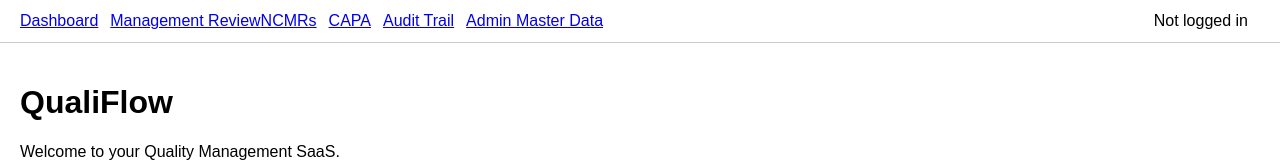
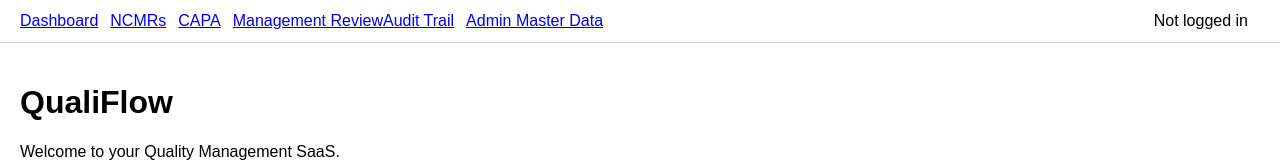
Before and after one commit to Markatcholi/Qualiflow6, a Next.js app: page / in a window 1280 px wide. Shown: the top 162 px of the page. Built offline with nearby package versions, Linux system fonts and the light colour scheme; no server answers.

Commit message:
Reorder Management Review link in AppHeader

```diff
--- a/app/components/AppHeader.tsx
+++ b/app/components/AppHeader.tsx
@@ -47,10 +47,9 @@ export default function AppHeader() {
     >
       <nav>
         <a href="/dashboard" style={{ marginRight: "12px" }}>Dashboard</a>
-        <a href="/management-review">Management Review</a>
-
         <a href="/ncmrs" style={{ marginRight: "12px" }}>NCMRs</a>
         <a href="/capa" style={{ marginRight: "12px" }}>CAPA</a>
+        <a href="/management-review">Management Review</a>
         <a href="/audit" style={{ marginRight: "12px" }}>Audit Trail</a>
         <a href="/admin/master-data">Admin Master Data</a>
       </nav>
```
